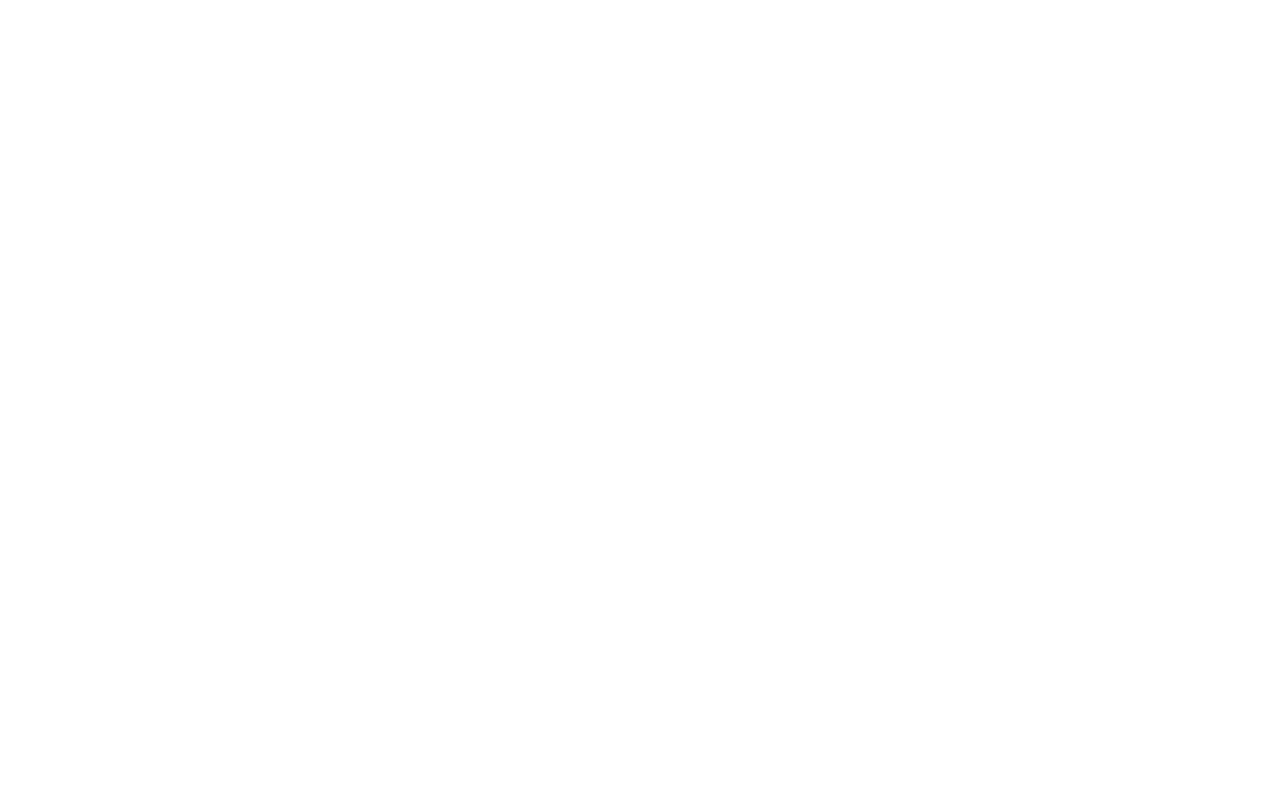
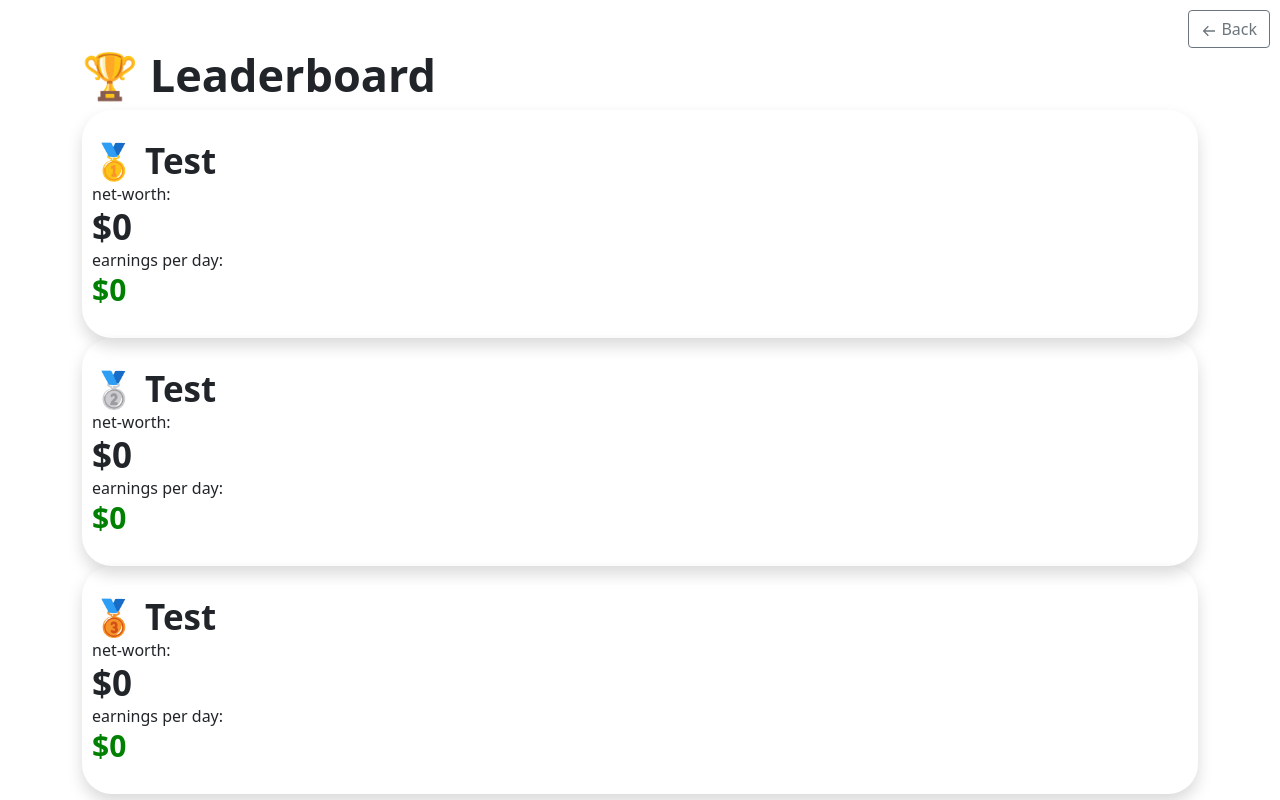
Before and after one commit to ryanntannn/hub-empire, a React (Create React App) app in the folder client/: page /leaderboard in a window 1280 px wide. Before the commit this address had no page. Built offline with nearby package versions, Linux system fonts and the light colour scheme.

Commit message:
Add leaderboard page

```diff
--- /dev/null
+++ b/client/src/components/Leaderboard.tsx
@@ -0,0 +1,39 @@
+import { Container } from 'reactstrap';
+import BackButton from './BackButton';
+import LeaderboardItem, { LeaderboardItemProps } from './LeaderboardItem';
+
+export default function Leaderboard() {
+	const testItems: LeaderboardItemProps[] = [
+		{
+			name: 'Test',
+			netWorth: 0,
+			earnings: 0,
+			position: 0,
+		},
+		{
+			name: 'Test',
+			netWorth: 0,
+			earnings: 0,
+			position: 0,
+		},
+		{
+			name: 'Test',
+			netWorth: 0,
+			earnings: 0,
+			position: 0,
+		},
+	];
+
+	return (
+		<div className='page'>
+			<Container className='mt-5'>
+				<BackButton />
+				<h1 className='title'>🏆 Leaderboard</h1>
+				{testItems.map((item, i) => {
+					item.position = i;
+					return <LeaderboardItem data={item} />;
+				})}
+			</Container>
+		</div>
+	);
+}
--- /dev/null
+++ b/client/src/components/LeaderboardItem.tsx
@@ -0,0 +1,35 @@
+export interface LeaderboardItemProps {
+	name: string;
+	netWorth: number;
+	earnings: number;
+	position: number;
+}
+
+export default function LeaderboardItem(props: { data: LeaderboardItemProps }) {
+	const data = props.data;
+	const getPositionEmoji = () => {
+		switch (data.position) {
+			case 0:
+				return '🥇';
+			case 1:
+				return '🥈';
+			case 2:
+				return '🥉';
+			default:
+				return '';
+		}
+	};
+	return (
+		<div className='rounded-box shadow'>
+			<h1 className='no-padding huge-and-bold'>
+				{getPositionEmoji()} {data.name}
+			</h1>
+			<p className='no-padding'>net-worth:</p>
+			<h2 className='no-padding huge-and-bold'>${data.netWorth}</h2>
+			<p className='no-padding'>earnings per day:</p>
+			<h2 className='no-padding big-and-bold' style={{ color: 'green' }}>
+				${data.netWorth}
+			</h2>
+		</div>
+	);
+}
--- a/client/src/index.tsx
+++ b/client/src/index.tsx
@@ -8,6 +8,7 @@
 import './styles/master.css';
 import MyCards from './components/MyCards';
 import Trade from './components/Trade';
+import Leaderboard from './components/Leaderboard';
 
 const rootElement = document.getElementById('root');
 render(
@@ -16,6 +17,7 @@
 			<Route path='/' element={<Home />} />
 			<Route path='/my-cards' element={<MyCards />} />
 			<Route path='/trade' element={<Trade />} />
+			<Route path='/leaderboard' element={<Leaderboard />} />
 		</Routes>
 	</BrowserRouter>,
 	rootElement
```
